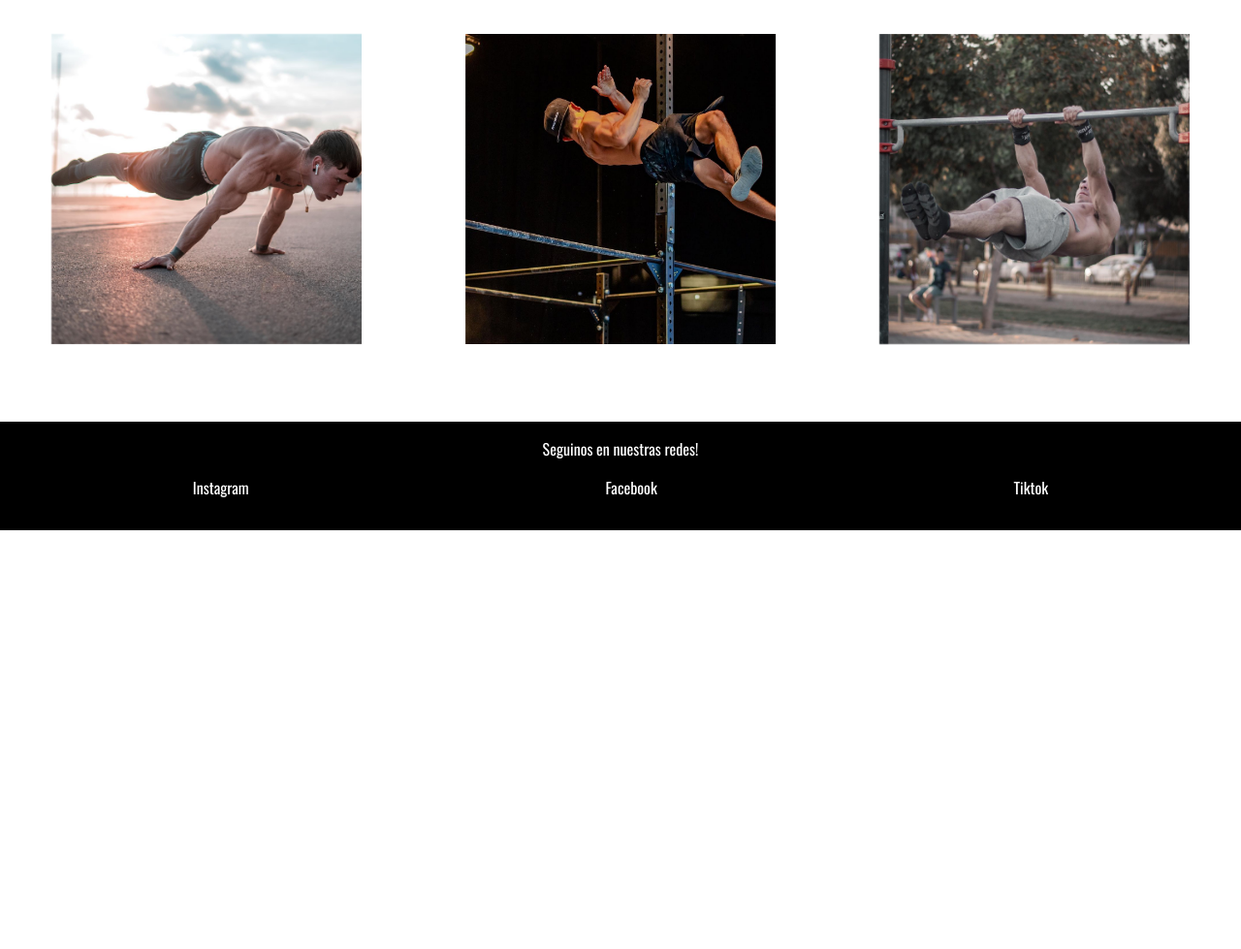
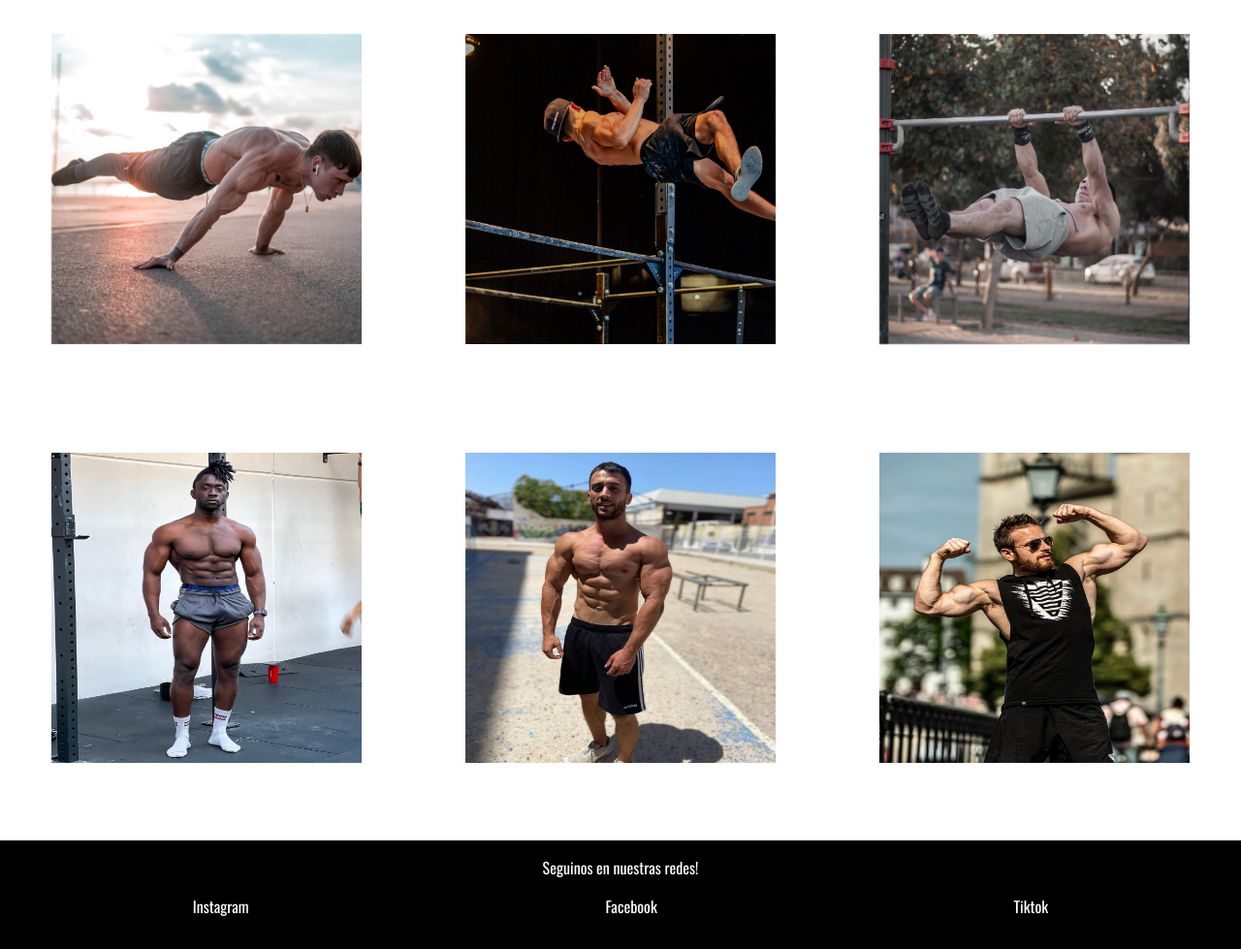
Before and after one commit to Feruca/proyecto-final-coder, a website: page index.html in a window 1280 px wide. Shown: the part 306-1285 px from the top of the page at 97% size. Before the commit the page ends 853 px from the top, so only its background shows below. Drawn offline with nearby package versions, Linux system fonts and the light colour scheme.

Commit message:
agruÂegue imagenes al index

```diff
--- a/index.html
+++ b/index.html
@@ -65,6 +65,15 @@
             <div class="col-sm-12 col-md-12 col-lg-4" data-aos="slide-up" data-aos-delay="800">
                 <img class="imgInicio img-fluid d-block mx-auto" src="./assets/images/frontlever.png" alt="">
             </div>
+            <div class="d-none d-lg-flex col-lg-4" data-aos="slide-up" data-aos-delay="300">
+                <img class="imgInicio img-fluid d-flex mx-auto" src="./assets/images/jordan.jpg" alt="">
+            </div>
+            <div class="d-none d-lg-flex col-lg-4" data-aos="slide-up" data-aos-delay="500">
+                <img class="imgInicio img-fluid d-block mx-auto" src="./assets/images/javiales.jpg" alt="">
+            </div>
+            <div class="d-none d-lg-flex col-lg-4" data-aos="slide-up" data-aos-delay="700">
+                <img class="imgInicio img-fluid d-block mx-auto" src="./assets/images/kamenov.jfif" alt="">
+            </div>
         </div>
     </div>
 
```
Also changed, not shown: assets/images/javiales.jpg (added), assets/images/jordan.jpg (added), assets/images/kamenov.jfif (added).
